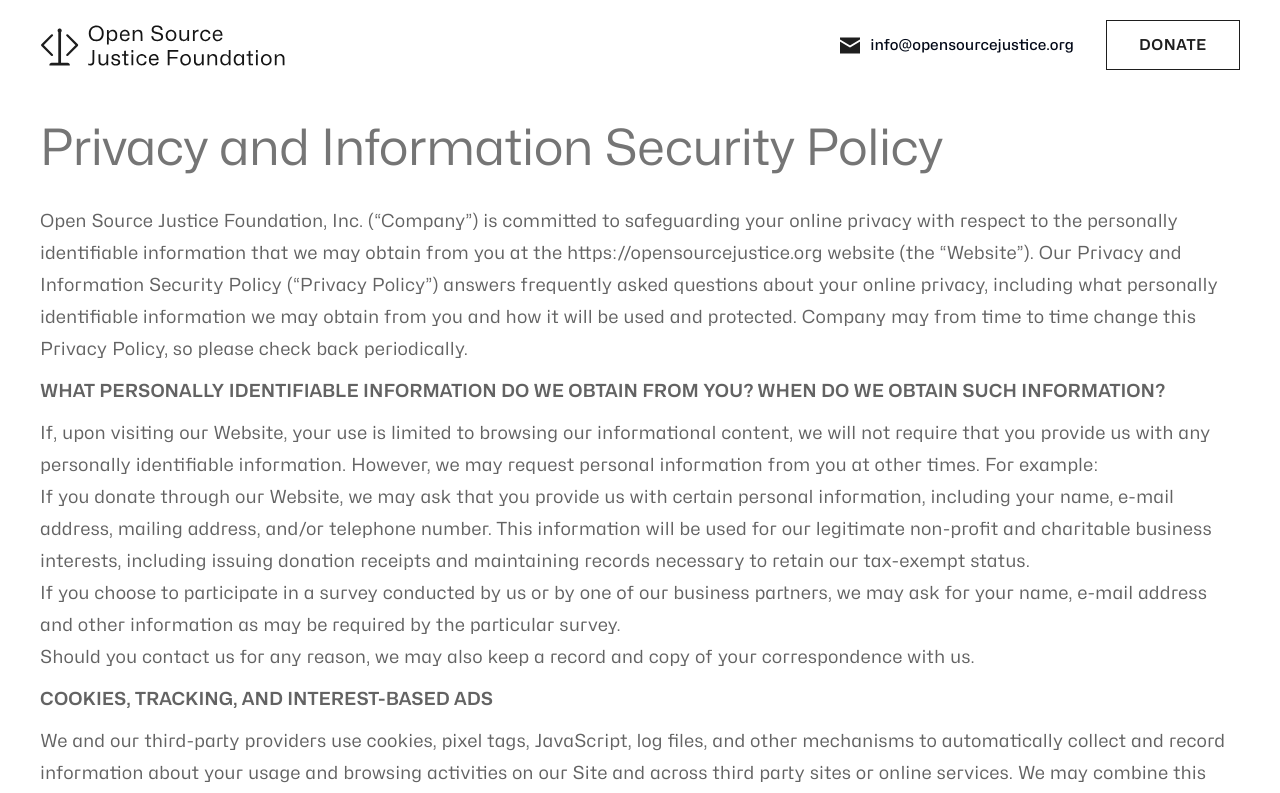
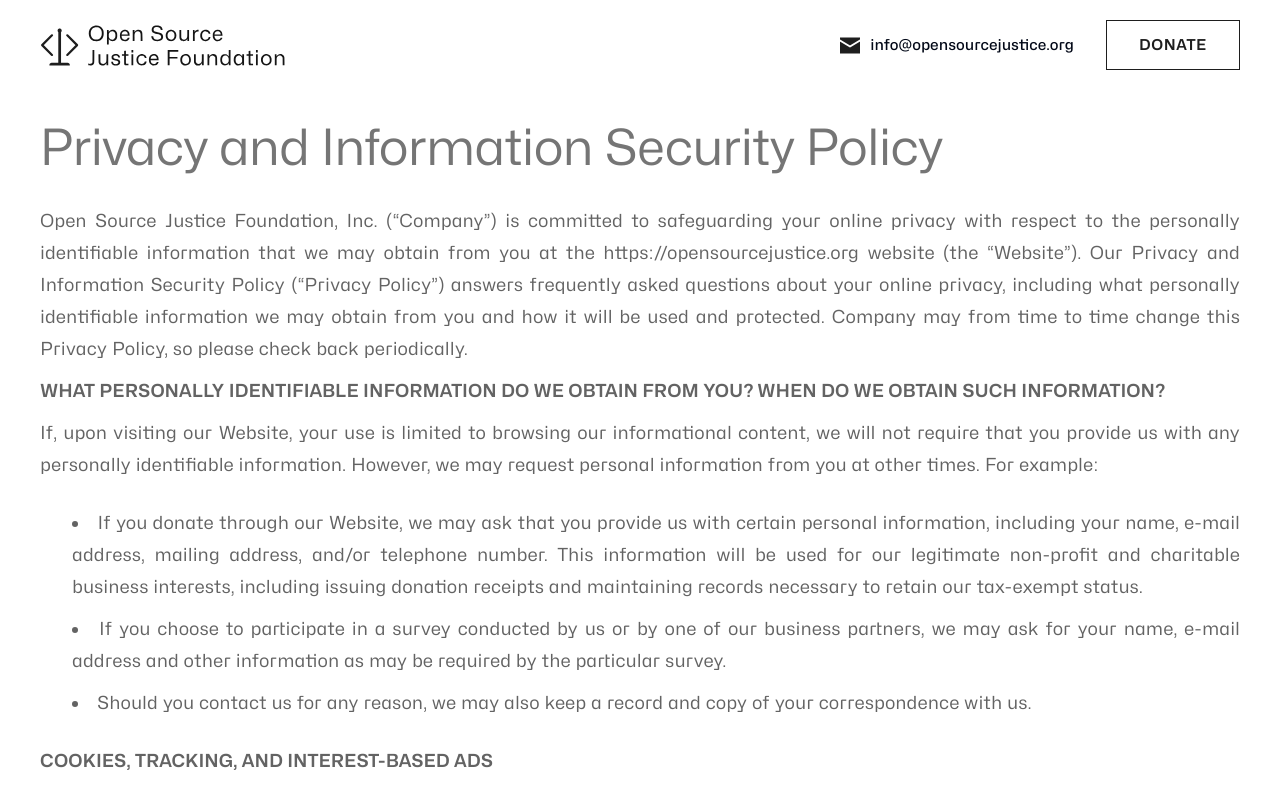
Before and after one commit to Open-Source-Justice-Foundation/osjf.org, a Next.js app: page /privacy-policy in a window 1280 px wide. Shown: the top 793 px of the page. Built offline with nearby package versions, Linux system fonts and the light colour scheme.

Commit message:
manifesto

```diff
--- a/src/app/privacy-policy/page.tsx
+++ b/src/app/privacy-policy/page.tsx
@@ -6,7 +6,7 @@ export default function PrivacyPolicy() {
     <div className="container p-2.5 md:p-[30px] md:pt-2.5">
       <Header />
 
-      <main className="mt-5 p-2.5">
+      <main className="mt-5 p-2.5 text-justify">
         <h2 className="mb-5 font-mona text-3xl md:text-5xl text-titleGrey">
           Privacy and Information Security Policy
         </h2>
@@ -31,28 +31,26 @@ export default function PrivacyPolicy() {
             informational content, we will not require that you provide us with
             any personally identifiable information. However, we may request
             personal information from you at other times. For example:
-            <ul>
+          </p>
+          <ul className="list-disc list-inside pl-8 my-4 flex gap-y-2.5 flex-col">
             <li>
-                If you donate through our Website, we may ask that you provide
-                us with certain personal information, including your name,
-                e-mail address, mailing address, and/or telephone number. This
+              If you donate through our Website, we may ask that you provide us
+              with certain personal information, including your name, e-mail
+              address, mailing address, and/or telephone number. This
               information will be used for our legitimate non-profit and
-                charitable business interests, including issuing donation
-                receipts and maintaining records necessary to retain our
-                tax-exempt status.
+              charitable business interests, including issuing donation receipts
+              and maintaining records necessary to retain our tax-exempt status.
             </li>
             <li>
-                If you choose to participate in a survey conducted by us or by
-                one of our business partners, we may ask for your name, e-mail
-                address and other information as may be required by the
-                particular survey.
+              If you choose to participate in a survey conducted by us or by one
+              of our business partners, we may ask for your name, e-mail address
+              and other information as may be required by the particular survey.
             </li>
             <li>
               Should you contact us for any reason, we may also keep a record
               and copy of your correspondence with us.
             </li>
           </ul>
-          </p>
           <p className="font-bold">COOKIES, TRACKING, AND INTEREST-BASED ADS</p>
           <p>
             We and our third-party providers use cookies, pixel tags,
--- a/src/app/terms-of-service/page.tsx
+++ b/src/app/terms-of-service/page.tsx
@@ -6,7 +6,7 @@ export default function TOS() {
     <div className="container p-2.5 md:p-[30px] md:pt-2.5">
       <Header />
 
-      <main className="mt-5 p-2.5">
+      <main className="mt-5 p-2.5 text-justify">
         <h2 className="mb-5 font-mona text-3xl md:text-5xl text-titleGrey">
           Terms of Service
         </h2>
```
Also changed, not shown: src/app/manifesto/page.tsx (+4 -3 lines). Lines whose indentation alone changed are shown as unchanged.
